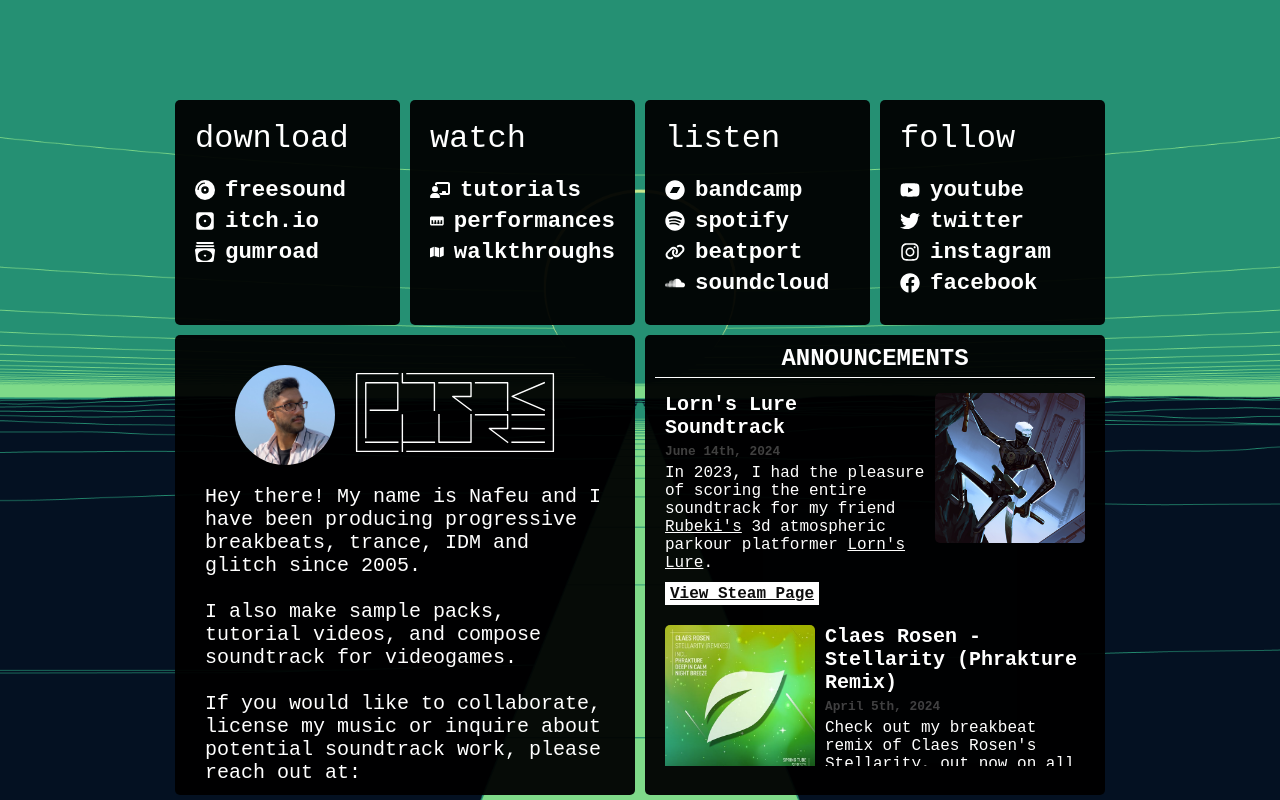
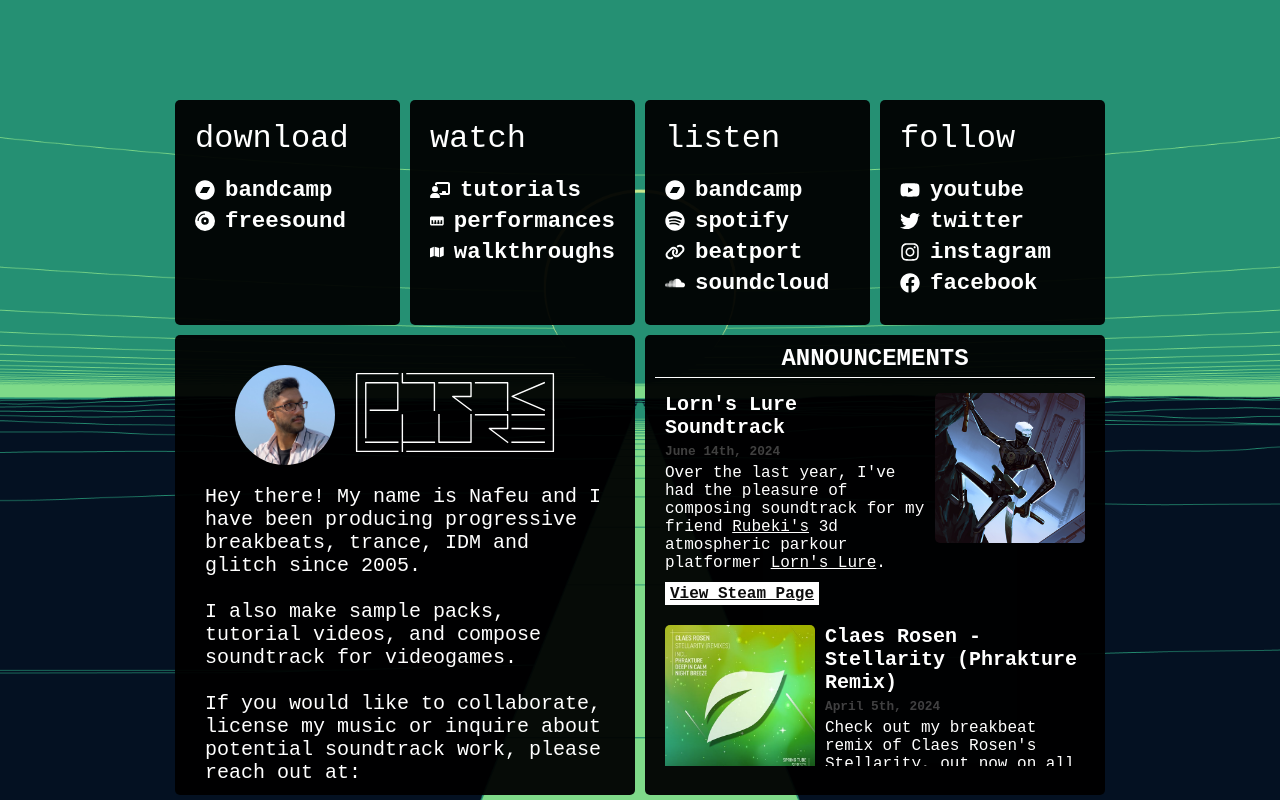
Before and after one commit to nafeu/phrakture.com, a Next.js app: page / in a window 1280 px wide. Built offline with nearby package versions, Linux system fonts and the light colour scheme; a web font is replaced by a local one.

Commit message:
Hide unused links

```diff
--- a/app/announcements.js
+++ b/app/announcements.js
@@ -9,7 +9,7 @@
     alt: "Lorn's Lure Cover",
     description: (
       <Fragment>
-        In 2023, I had the pleasure of scoring the entire soundtrack for my friend <a href="https://x.com/_rubeki">Rubeki&apos;s</a> 3d atmospheric parkour platformer <a href="https://store.steampowered.com/app/1417930/Lorns_Lure/">Lorn&apos;s Lure</a>.
+        Over the last year, I&apos;ve had the pleasure of composing soundtrack for my friend <a href="https://x.com/_rubeki">Rubeki&apos;s</a> 3d atmospheric parkour platformer <a href="https://store.steampowered.com/app/1417930/Lorns_Lure/">Lorn&apos;s Lure</a>.
       </Fragment>
     ),
     url: "https://store.steampowered.com/app/1417930/Lorns_Lure/",
--- a/app/page.js
+++ b/app/page.js
@@ -34,15 +34,20 @@
           <div className={styles.header}>download</div>
 
           <div className={styles.linkList}>
+            <a className={styles.link} href="https://phrakture.bandcamp.com/">
+              <BandcampIcon /> bandcamp
+            </a>
             <a className={styles.link} href="https://freesound.org/people/Phrakture">
               <DiskIcon /> freesound
             </a>
+            {/*
             <a className={styles.link} href="https://phrakture.itch.io/">
               <AlbumIcon /> itch.io
             </a>
             <a className={styles.link} href="https://phrakture.gumroad.com">
               <AlbumCollectionIcon /> gumroad
             </a>
+            */}
           </div>
         </div>
         <div className={`${styles.item} ${styles.tutorials}`}>
```
